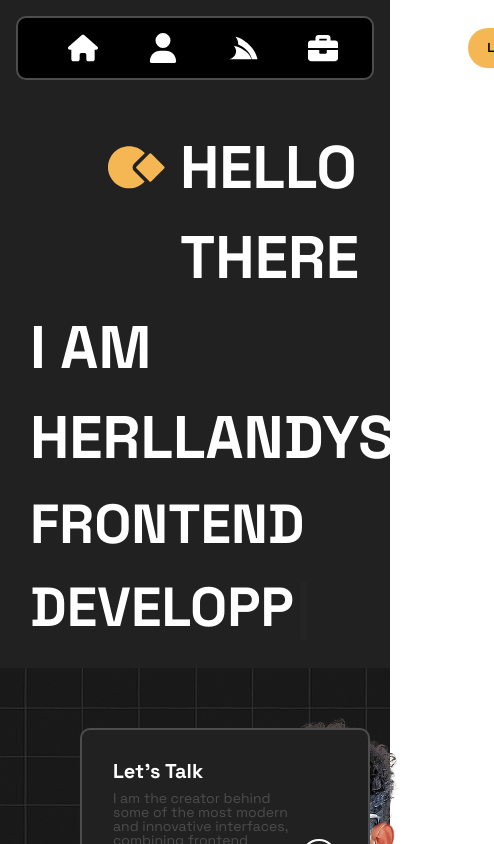
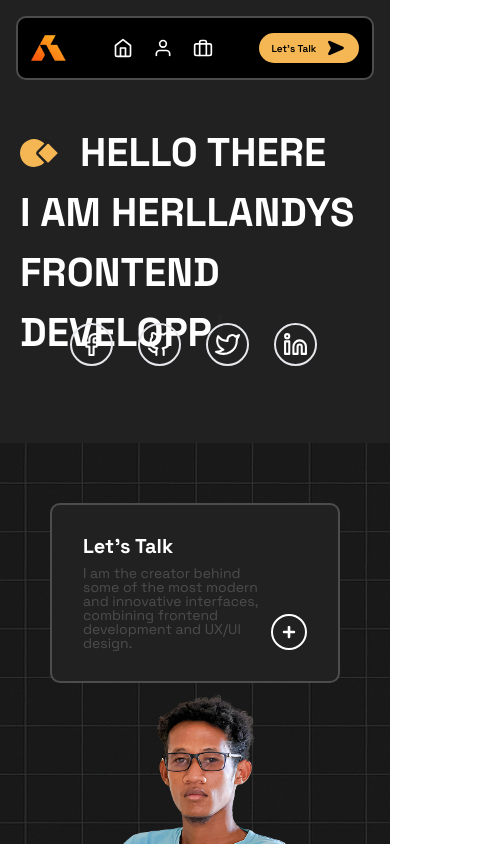
Before and after one commit to DidisGamos/Herllandys-Amoros-Christy-Portfolio, a React (Vite) app: page / in a window 390 px wide. Shown: the top 844 px of the page, 494 px wide, since content can reach past the window. Built offline with nearby package versions, Linux system fonts and the light colour scheme.

Commit message:
Feature / Mise à jour un peu

```diff
--- a/src/AllPage.jsx
+++ b/src/AllPage.jsx
@@ -6,8 +6,8 @@ import Bars from "./_components/_ui/Bars";
 
 export default function AllPage() {
   return (
-    <div className="w-full h-auto font-SpaceGrotesk bg-[#212121]">
-      <div className="px-[30px] lg:px-[120px] py-[20px] lg:py-[50px]">
+    <div className="w-full h-auto font-SpaceGrotesk bg-[#212121] overflow-x-hidden">
+      <div className="px-[30px] max-md:px-[20px] lg:px-[120px] py-[20px] lg:py-[50px]">
         <Header />
         <Hero />
       </div>
--- a/src/_components/Header/Header.jsx
+++ b/src/_components/Header/Header.jsx
@@ -1,9 +1,7 @@
 import React, { useRef, useState } from "react";
 import Buttons from "../_ui/Buttons";
 import { motion, useMotionValueEvent, useScroll } from "framer-motion";
-import { FaHouse, FaUser, FaServicestack } from "react-icons/fa6";
-import { FaBriefcase } from "react-icons/fa";
-import { MdLocationOn } from "react-icons/md";
+import { FiBriefcase, FiHome, FiUser } from "react-icons/fi";
 
 function Header() {
   const [isHidden, setIsHidden] = useState(false);
@@ -29,11 +27,11 @@ function Header() {
     >
       <nav
         className="w-full max-w-7xl h-16 md:h-[68px] text-white flex justify-around
-      items-center gap-[50px] shrink-0 border-[2px] border-[#4d4d4d] rounded-[10px] bg-black"
+      items-center gap-[20px] lg:gap-[50px] shrink-0 border-[2px] border-[#4d4d4d] rounded-[10px] bg-black"
       >
         <div className="w-[10%]">
           <img src={"/src/assets/Logo2.png"} className="hidden lg:block" alt="logo" />
-          <img src={"/src/assets/Logo3.png"} className="w-[45%] lg:hidden" alt="logo" />
+          <img src={"/src/assets/Logo3.png"} className="w-[45%] max-md:w-[100%] lg:hidden" alt="logo" />
         </div>
         <div className="hidden lg:flex gap-[50px] text-[12px] sm:hidden">
           <a
@@ -67,21 +65,15 @@ function Header() {
             CONTACT
           </a>
         </div>
-        <div className="flex lg:hidden items-center sm:gap-[30px] gap-[50px] text-xl">
+        <div className="flex lg:hidden items-center gap-[20px] text-xl">
           <a href="">
-            <FaHouse size={30} />
+            <FiHome size={20} />
           </a>
           <a href="">
-            <FaUser size={30} />
+            <FiUser size={20} />
           </a>
           <a href="">
-            <FaServicestack size={30} />
-          </a>
-          <a href="">
-            <FaBriefcase size={30} />
-          </a>
-          <a href="">
-            <MdLocationOn size={30} />
+            <FiBriefcase size={20} />
           </a>
         </div>
         <div>
--- a/src/_components/Hero/Hero.jsx
+++ b/src/_components/Hero/Hero.jsx
@@ -28,43 +28,17 @@ function Hero() {
                   <a key={index}>{social.icon}</a>
               ))}
           </div> */}
-      <div className="hidden lg:block relative">
-        <div className="absolute flex lg:flex-col gap-[25px] top-[120px] lg:top-[123.9px]">
-          {Call.map((social, index) => (
-            <a
-              key={index}
-              href="#"
-              className="block mb-2 text-white bg-transparent border-2 p-[10px] rounded-full hover:text-[#F5B754] hover:scale-110 hover:border-[#F5B754]
-            transition-all duration-300"
-            >
-              {social.icon}
-            </a>
-          ))}
-        </div>
-
-        <div className="absolute flex flex-col gap-[25px] top-[58.64px] right-0">
-          {Socials.map((social, index) => (
-            <a
-              key={index}
-              href="#"
-              className="block mb-2 text-white bg-transparent border-2 p-[10px] rounded-full hover:text-[#F5B754] hover:scale-110 hover:border-[#F5B754]
-            transition-all duration-300"
-            >
-              {social.icon}
-            </a>
-          ))}
-        </div>
-      </div>
 
       {/* Scquare_Cube */}
 
-      <div className="absolute left-[78px] lg:left-[163.85px] mt-[22px] lg:mt-[32.49px]">
+      <div className="absolute left-[78px] max-md:left-0 lg:left-[163.85px] mt-[22px] max-md:mt-[15px] lg:mt-[32.49px]">
         <svg
           xmlns="http://www.w3.org/2000/svg"
           width="60.297"
           height="44.477"
           viewBox="0 0 83 58"
           fill="none"
+          className="max-md:w-[40px] max-md:h-[30px] lg:w-[60.297px] lg:h-[44.477px]"
         >
           <path
             d="M29.0097 58C25.0012 58 21.2312 57.2395 17.6997 55.7187C14.1703 54.1956 11.0995 52.1291 8.48733 49.5191C5.87518 46.9091 3.80759 43.8416 2.28456 40.3164C0.761519 36.7913 0 33.0224 0 29.0097C0 24.9969 0.761519 21.2269 2.28456 17.6997C3.80544 14.1703 5.86874 11.0995 8.47445 8.48733C11.0801 5.87518 14.1488 3.80759 17.6803 2.28456C21.2119 0.761519 24.9819 0 28.9903 0C32.9988 0 36.7688 0.761519 40.3003 2.28456C43.8297 3.80544 46.9005 5.86981 49.5127 8.47767C52.1248 11.0855 54.1924 14.1541 55.7154 17.6836C57.2385 21.213 58 24.9819 58 28.9903C58 32.9988 57.2396 36.7688 55.7187 40.3003C54.1978 43.8319 52.1313 46.9027 49.5191 49.5127C46.907 52.1227 43.8394 54.1903 40.3164 55.7154C36.7935 57.2406 33.0246 58.0021 29.0097 58Z"
@@ -80,14 +54,44 @@ function Hero() {
       </div>
 
       {/* Names */}
-      <div className="text-white flex flex-col">
-        <p className="ml-[150px] lg:ml-[251px] text-[60px] lg:text-[90px] font-bold leading-normal">
+      <div className="text-white flex flex-col max-md:mb-[60px]">
+        <div className="hidden max-md:block lg:block relative">
+          <div className="absolute flex max-md:hidden lg:flex-col gap-[25px] top-[120px] lg:top-[123.9px]">
+            {Call.map((social, index) => (
+              <a
+                key={index}
+                href="#"
+                className="block mb-2 text-white bg-transparent border-2 p-[10px] rounded-full hover:text-[#F5B754] hover:scale-110 hover:border-[#F5B754]
+            transition-all duration-300"
+              >
+                {social.icon}
+              </a>
+            ))}
+          </div>
+
+          <div className="absolute flex lg:flex-col gap-[25px] max-md:left-[50px] max-md:top-[200px] max-md:mb-[50px] lg:top-[58.64px] lg:right-0">
+            {Socials.map((social, index) => (
+              <a
+                key={index}
+                href="#"
+                className="block mb-2 text-white bg-transparent border-2 max-md:p-[7px] lg:p-[10px] rounded-full hover:text-[#F5B754] hover:scale-110 hover:border-[#F5B754]
+            transition-all duration-300"
+              >
+                {social.icon}
+              </a>
+            ))}
+          </div>
+        </div>
+
+        {/* Names For My Presentation */}
+
+        <p className="ml-[150px] max-md:ml-[60px] lg:ml-[251px] text-[60px] max-md:text-[40px] lg:text-[90px] font-bold leading-normal">
           HELLO THERE
         </p>
-        <p className="ml-0 lg:ml-[88px] text-[60px] lg:text-[90px] font-bold leading-normal">
+        <p className="ml-0 lg:ml-[88px] text-[60px] max-md:text-[40px] lg:text-[90px] font-bold leading-normal">
           I AM HERLLANDYS
         </p>
-        <p className="ml-0 lg:ml-[88px] text-[55px] lg:text-[90px] font-bold leading-normal">
+        <p className="ml-0 lg:ml-[88px] text-[55px] max-md:text-[40px] lg:text-[90px] font-bold leading-normal">
           {text}
           <span>
             <Cursor cursorStyle="|" />
--- a/src/_components/Hero/Hero2.jsx
+++ b/src/_components/Hero/Hero2.jsx
@@ -21,10 +21,10 @@ function Hero2() {
         <img
           src={HeroPic}
           alt="hero"
-          className="absolute bottom-0 lg:left-[533.21px]"
+          className="absolute bottom-0 max-md:left-[80px] lg:left-[533.21px] max-md:w-[60%]"
         />
       </div>
-      <div className="p-[31px] w-[290px] lg:w-[331px] lg:h-[153.353px] bg-[#212121] border-[2px] border-[#4d4d4d] rounded-[10px] absolute top-[60px] lg:top-[190.84px] right-5 lg:right-[122px]">
+      <div className="p-[31px] w-[290px] lg:w-[331px] lg:h-[153.353px] bg-[#212121] border-[2px] border-[#4d4d4d] rounded-[10px] absolute top-[60px] lg:top-[190.84px] right-5 max-md:left-[50px] lg:right-[122px]">
         <div className="flex justify-between">
           <div className="flex flex-col gap-[10px] text-white w-[280px]">
             <p className="text-[20px] font-bold leading-none">Let's Talk</p>
--- a/src/_components/_constants/Icons.jsx
+++ b/src/_components/_constants/Icons.jsx
@@ -6,12 +6,12 @@ import { MdEmail, MdPhone } from "react-icons/md";
 export const Call = [
   {
     id: 1,
-    icon: <MdEmail size={29.333} />,
+    icon: <MdEmail size={29.333} className="max-md:w-[25px] max-md:h-[25px]" />,
     name: "Email",
   },
   {
     id: 2,
-    icon: <MdPhone size={29.333} />,
+    icon: <MdPhone size={29.333} className="max-md:w-[25px] max-md:h-[25px]" />,
     name: "Phone",
   },
 ];
@@ -19,21 +19,21 @@ export const Call = [
 export const Socials = [
   {
     id: 1,
-    icon: <FiFacebook size={29.333} />,
+    icon: <FiFacebook size={29.333} className="max-md:w-[25px] max-md:h-[25px]" />,
     name: "Facebook",
   },
   {
     id: 2,
-    icon: <FiGithub size={29.333} />,
+    icon: <FiGithub size={29.333} className="max-md:w-[25px] max-md:h-[25px]" />,
     name: "Git",
   },
   {
     id: 3,
-    icon: <FiTwitter size={29.333} />,
+    icon: <FiTwitter size={29.333} className="max-md:w-[25px] max-md:h-[25px]" />,
     name: "Twitter",
   },
   {
     id: 4,
-    icon: <FiLinkedin size={29.333} />,
+    icon: <FiLinkedin size={29.333} className="max-md:w-[25px] max-md:h-[25px]" />,
   },
 ];
--- a/src/_components/_ui/Bars.jsx
+++ b/src/_components/_ui/Bars.jsx
@@ -3,11 +3,11 @@ import Marquee from "react-fast-marquee";
 import { HiSparkles } from "react-icons/hi";
 function Bars() {
   return (
-    <div className="w-full flex justify-center items-center h-[139px] bg-[#F3F1ED]">
+    <div className="w-full flex justify-center items-center h-[100px] max-md:h-[80px] lg:h-[139px] bg-[#F3F1ED]">
       <Marquee autoFill={true} pauseOnClick={true} className="space-x-10">
         <div className="flex items-center gap-10">
           <div>
-            <p className="text-[64px] leading-0 font-bold">
+            <p className="text-[40px] max-md:text-[30px] lg:text-[64px] leading-0 font-bold">
               +5 PROJECT COMPLETED
             </p>
           </div>
@@ -16,7 +16,7 @@ function Bars() {
           </div>
           <div>
             <p
-              className="text-[#F3F1ED] text-[64px] leading-0 font-bold"
+              className=" text-[#F3F1ED] text-[40px] max-md:text-[30px] lg:text-[64px] leading-0 font-bold"
               style={{
                 WebkitTextStrokeWidth: "1px",
                 WebkitTextStrokeColor: "#000",
--- a/src/_components/_ui/Buttons.jsx
+++ b/src/_components/_ui/Buttons.jsx
@@ -3,7 +3,7 @@ import React from 'react'
 function Buttons() {
   return (
     <div>
-      <button className="flex justify-center items-center gap-[10px] w-[127px] h-[40px] shrink-0 rounded-[50px] text-black text-[13px] font-semibold bg-[#F5B754]">
+      <button className="flex justify-center items-center gap-[10px] w-[127px] h-[40px] shrink-0 rounded-[50px] text-black text-[13px] font-semibold bg-[#F5B754] max-md:w-[100px] max-md:h-[30px] max-md:text-[10px]">
         Let's Talk{" "}
         <label htmlFor="">
           <svg
```
Also changed, not shown: src/_components/Loading/Preloader.jsx (+6 -5 lines).
